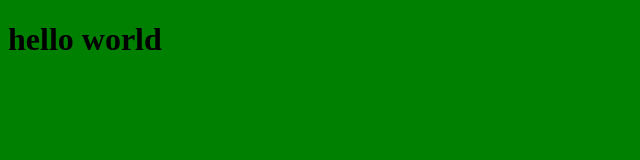
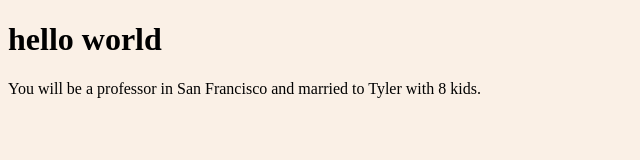
Before and after one commit to mhiraki/first-project, a plain HTML site: page index.html in a window 1280 px wide. Shown: the whole page, without its empty margins (0-640 px from the left). Drawn offline with Linux system fonts and the light colour scheme.

Commit message:
code refactor

```diff
--- a/app.js
+++ b/app.js
@@ -1,13 +1,45 @@
-var numChildren = Math.floor(Math.random()*10);
-var partnerName = "Nick";
-var geographicLocation = "San Francisco";
-var jobTitle = "Architect";
+// //The Fortune Teller
+// var numChildren = Math.floor(Math.random()*10);
+// var partnerName = ["Tyler", "Steve", "Josh", "James", "Nick"];
+// var randoName = partnerName[Math.floor(Math.random() * partnerName.length)];
+// var geographicLocation = ["San Francisco", "New York City", "Los Angeles"];
+// var randoGeographic = geographicLocation[Math.floor(Math.random()*geographicLocation.length)];
+// var jobTitle = ["Architect", "CEO", "dog walker", "professor"];
+// var randoJob = jobTitle[Math.floor(Math.random()*jobTitle.length)];
 
-var fortune = "You will be a" + " " + jobTitle + " " + "in" + " " + geographicLocation + " " + "and married to" + " " + partnerName + " " +"with" + " " + numChildren + " " + "kids."
-console.log(fortune);
+// var fortune = "You will be a" + " " + randoJob + " " + "in" + " " + randoGeographic + " " + "and married to" + " " + randoName + " " +"with" + " " + numChildren + " " + "kids."
+// console.log(fortune);
 
-function ageCalc(born, future) {
-	var age = "You are" + " " + (future - born) + " " + "years old."
-	console.log(age)
+
+//The Fortune Teller function
+
+window.onload = function() {
+
+function fortuneTeller() {
+	var numChildren = Math.floor(Math.random()*10);
+	var partnerName = ["Tyler", "Steve", "Josh", "James", "Nick"];
+	var randoName = partnerName[Math.floor(Math.random() * partnerName.length)];
+	var geographicLocation = ["San Francisco", "New York City", "Los Angeles"];
+	var randoGeographic = geographicLocation[Math.floor(Math.random()*geographicLocation.length)];
+	var jobTitle = ["Architect", "CEO", "dog walker", "professor"];
+	var randoJob = jobTitle[Math.floor(Math.random()*jobTitle.length)];
+	var fortune = "You will be a " + randoJob +  " in " + randoGeographic + " and married to " + randoName + " with " + numChildren + " kids."
+
+	return fortune;
 }
-ageCalc(1998,2017);
+	document.getElementById('test').innerHTML = fortuneTeller();
+}
+
+
+
+
+
+// //Age Calculator
+// function ageCalc(born, future) {
+// 	var age = "You are" + " " + (future - born) + " " + "years old."
+// 	console.log(age)
+// }
+
+
+// ageCalc(1998,2017);
+// fortuneTeller();
--- a/index.html
+++ b/index.html
@@ -7,5 +7,8 @@
 <body>
 	<h1>hello world</h1>
 	<script type="text/javascript" src="app.js"></script>
+	<div id="first_project">
+	<p id="test"></p>
+	</div>
 </body>
 </html>
--- a/styles.css
+++ b/styles.css
@@ -1,3 +1,3 @@
 body {
-	background-color: green;
+	background-color: #FAF0E6;
 }
```
